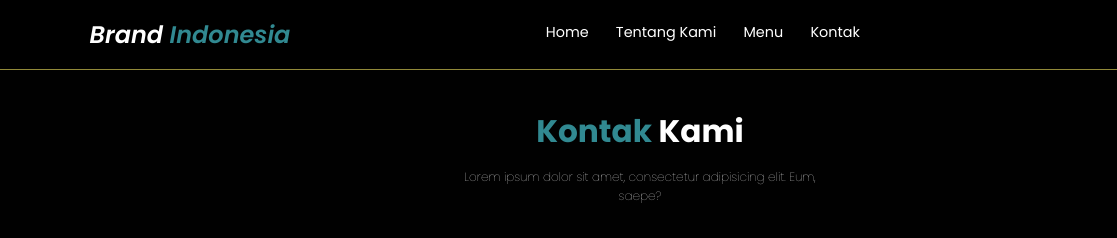
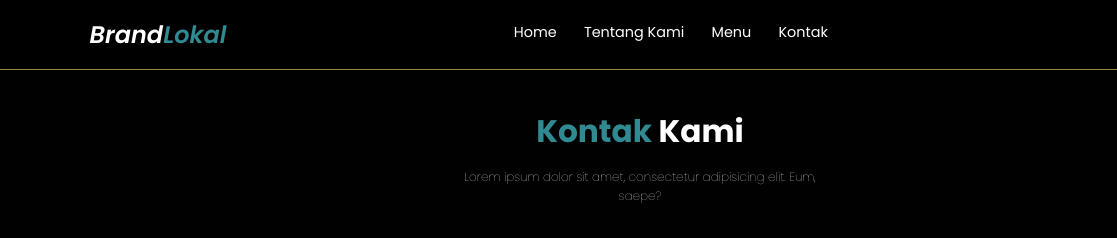
Before and after one commit to DonnyAguss/tokobaju, a plain HTML site: page contact.html in a window 1280 px wide. Shown: the top 238 px of the page, 0-1117 px from the left. Drawn offline with nearby package versions, Linux system fonts and the light colour scheme.

Commit message:
Update contact.html

```diff
--- a/contact.html
+++ b/contact.html
@@ -17,7 +17,7 @@
   <body>
     <!-- navbar  -->
     <nav class="navbar">
-      <a href="#" class="navbar-logo">Brand <span>Indonesia </span></a>
+      <a href="#" class="navbar-logo">Brand<span>Lokal </span></a>
 
       <div class="navbar-nav">
         <a href="index.html">Home</a>
```
